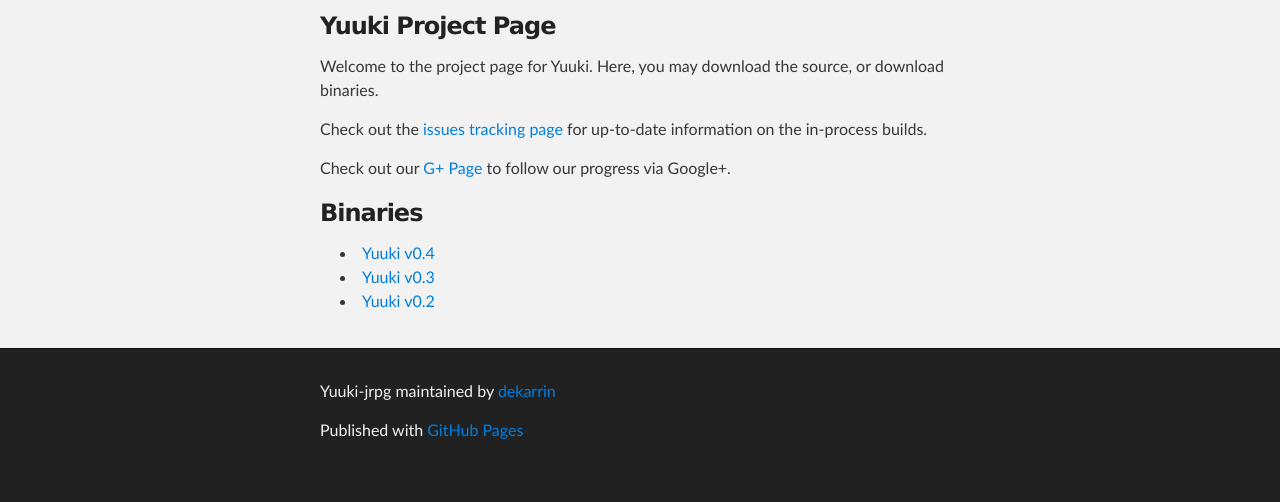
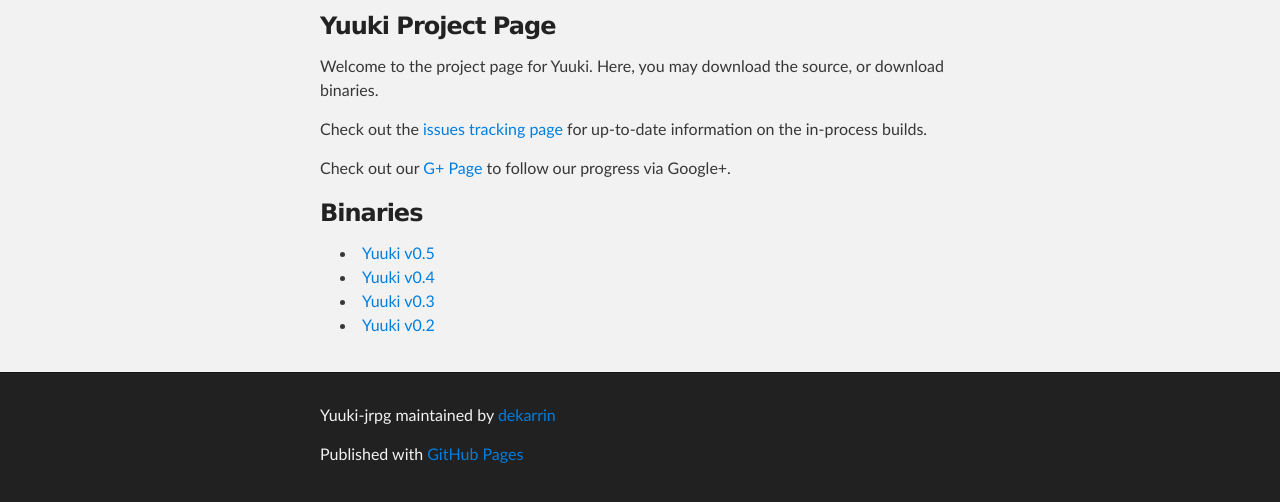
Before and after one commit to dekarrin/yuuki-jrpg, a plain HTML site: page index.html in a window 1280 px wide. Shown: the part 252-754 px from the top of the page. Drawn offline with Linux system fonts and the light colour scheme.

Commit message:
Added link to v0.5 bin

```diff
--- a/index.html
+++ b/index.html
@@ -41,6 +41,7 @@
 <h3>Binaries</h3>
 
 <ul>
+<li><a href="https://dl.dropbox.com/s/heeo4lkgfc67vl8/yuuki_v0_5.jar?dl=1">Yuuki v0.5</a></li>
 <li><a href="https://dl.dropbox.com/s/vrofkmiyavrqrtz/yuuki_v0_4.jar?dl=1">Yuuki v0.4</a></li>
 <li><a href="https://dl.dropbox.com/s/lvzj8f48ptq9xz0/yuuki_v0_3.jar?dl=1">Yuuki v0.3</a></li>
 <li><a href="https://dl.dropbox.com/s/8m1pskiqridpjmm/yuuki_v0_2.jar?dl=1">Yuuki v0.2</a></li>
```
